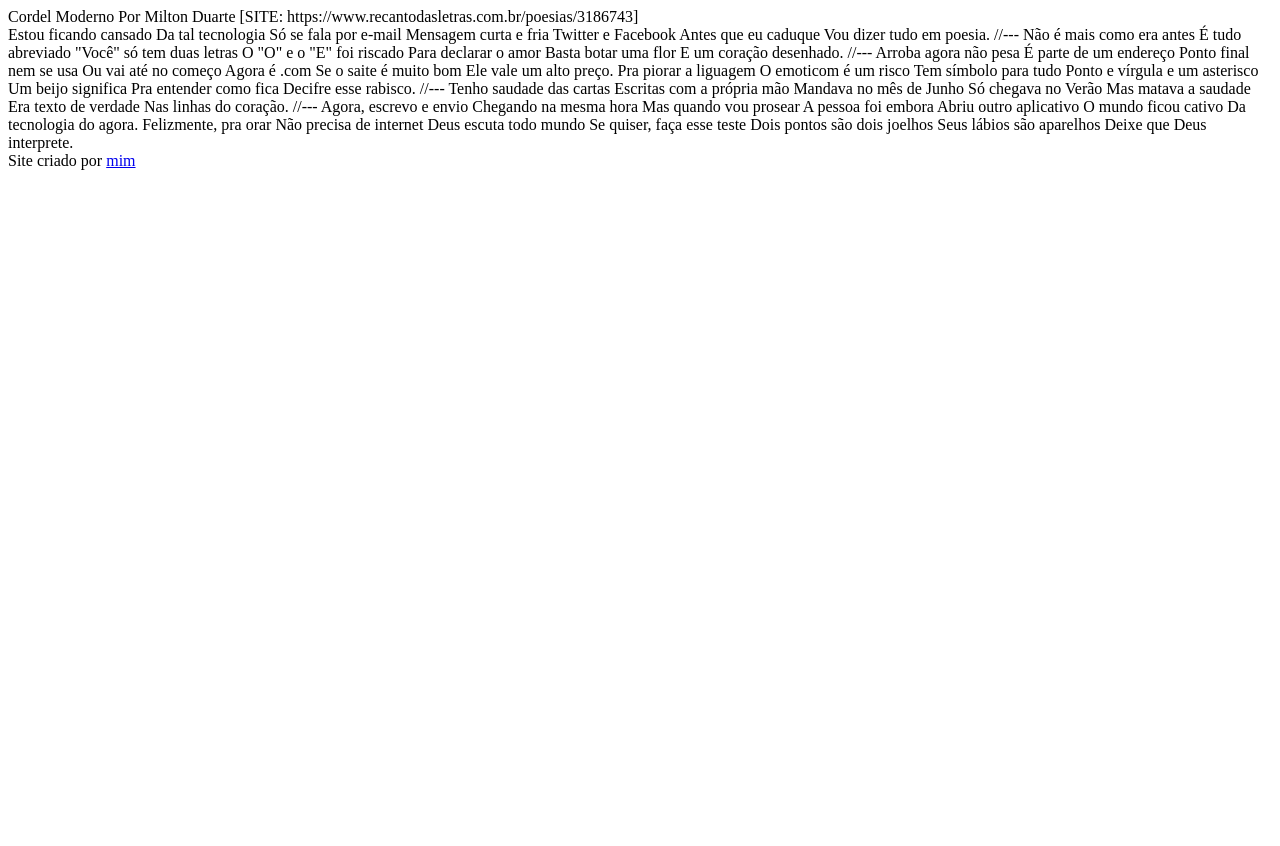
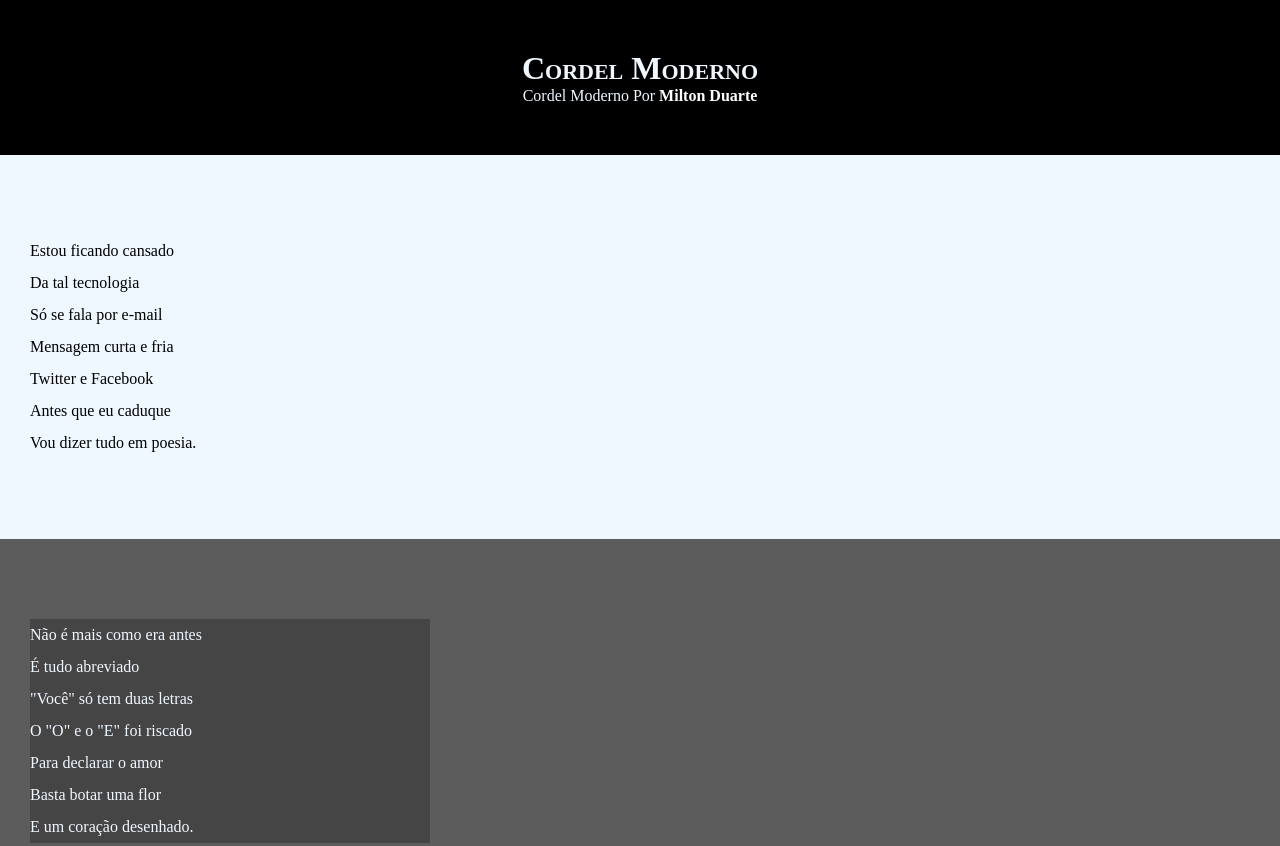
Before and after one commit to jjpxt/html-css, a plain HTML site: page 19_cordel/index.html in a window 1280 px wide. Shown: the top 846 px of the page. Before the commit the page ends 800 px from the top, so only its background shows below. Drawn offline with Linux system fonts and the light colour scheme.

Commit message:
atualizei estilo do texto

```diff
--- a/19_cordel/index.html
+++ b/19_cordel/index.html
@@ -3,30 +3,99 @@
   <head>
     <meta charset="UTF-8" />
     <meta name="viewport" content="width=device-width, initial-scale=1.0" />
+    <link rel="stylesheet" href="style.css" />
     <title>Document</title>
   </head>
   <body>
     <header>
-      Cordel Moderno Por Milton Duarte [SITE:
-      https://www.recantodasletras.com.br/poesias/3186743]
+      <h1>Cordel Moderno</h1>
+      <p>
+        Cordel Moderno Por
+        <a
+          href="https://www.recantodasletras.com.br/poesias/3186743"
+          target="_blank"
+          >Milton Duarte</a
+        >
+      </p>
     </header>
 
-    Estou ficando cansado Da tal tecnologia Só se fala por e-mail Mensagem curta
-    e fria Twitter e Facebook Antes que eu caduque Vou dizer tudo em poesia.
-    //--- Não é mais como era antes É tudo abreviado "Você" só tem duas letras O
-    "O" e o "E" foi riscado Para declarar o amor Basta botar uma flor E um
-    coração desenhado. //--- Arroba agora não pesa É parte de um endereço Ponto
-    final nem se usa Ou vai até no começo Agora é .com Se o saite é muito bom
-    Ele vale um alto preço. Pra piorar a liguagem O emoticom é um risco Tem
-    símbolo para tudo Ponto e vírgula e um asterisco Um beijo significa Pra
-    entender como fica Decifre esse rabisco. //--- Tenho saudade das cartas
-    Escritas com a própria mão Mandava no mês de Junho Só chegava no Verão Mas
-    matava a saudade Era texto de verdade Nas linhas do coração. //--- Agora,
-    escrevo e envio Chegando na mesma hora Mas quando vou prosear A pessoa foi
-    embora Abriu outro aplicativo O mundo ficou cativo Da tecnologia do agora.
-    Felizmente, pra orar Não precisa de internet Deus escuta todo mundo Se
-    quiser, faça esse teste Dois pontos são dois joelhos Seus lábios são
-    aparelhos Deixe que Deus interprete.
+    <section class="normal">
+      <p>
+        Estou ficando cansado <br />
+        Da tal tecnologia <br />
+        Só se fala por e-mail<br />
+        Mensagem curta e fria <br />
+        Twitter e Facebook <br />
+        Antes que eu caduque <br />
+        Vou dizer tudo em poesia.
+      </p>
+    </section>
+
+    <section class="imagem">
+      <p>
+        Não é mais como era antes<br />
+        É tudo abreviado <br />
+        "Você" só tem duas letras <br />
+        O "O" e o "E" foi riscado<br />
+        Para declarar o amor <br />
+        Basta botar uma flor<br />
+        E um coração desenhado.
+      </p>
+    </section>
+
+    <section class="normal">
+      <p>
+        Arroba agora não pesa<br />
+        É parte de um endereço <br />
+        Ponto final nem se usa <br />
+        Ou vai até no começo <br />
+        Agora é .com<br />
+        Se o saite é muito bom <br />
+        Ele vale um alto preço. <br />
+      </p>
+      <p>
+        Pra piorar a liguagem<br />
+        O emoticom é um risco<br />
+        Tem símbolo para tudo<br />
+        Ponto e vírgula e um asterisco<br />
+        Um beijo significa<br />
+        Pra entender como fica <br />
+        Decifre esse rabisco.
+      </p>
+    </section>
+
+    <section class="imagem">
+      <p>
+        Tenho saudade das cartas<br />
+        Escritas com a própria mão <br />
+        Mandava no mês de Junho<br />
+        Só chegava no Verão <br />
+        Mas matava a saudade<br />
+        Era texto de verdade <br />
+        Nas linhas do coração.
+      </p>
+    </section>
+
+    <section class="normal">
+      <p>
+        Agora, escrevo e envio<br />
+        Chegando na mesma hora<br />
+        Mas quando vou prosear <br />
+        A pessoa foi embora <br />
+        Abriu outro aplicativo <br />
+        O mundo ficou cativo <br />
+        Da tecnologia do agora.<br />
+      </p>
+      <p>
+        Felizmente, pra orar<br />
+        Não precisa de internet <br />
+        Deus escuta todo mundo <br />
+        Se quiser, faça esse teste <br />
+        Dois pontos são dois joelhos<br />
+        Seus lábios são aparelhos<br />
+        Deixe que Deus interprete.
+      </p>
+    </section>
 
     <footer>
       Site criado por <a href="https://github.com/jjpxt" target="_blank">mim</a>
--- /dev/null
+++ b/19_cordel/style.css
@@ -0,0 +1,63 @@
+*{
+    margin: 0px;
+    padding: 0px;
+}
+
+html, body{
+    min-height: 100vh;
+    background-color: darkgray;
+}
+
+header {
+    background-color: black;
+    color: aliceblue;
+    text-align: center;
+}
+
+header > h1 {
+    padding-top: 50px;
+    font-variant: small-caps;
+}
+
+header > p {
+    padding-bottom: 50px;
+}
+
+header a,footer a{
+    color: white;
+    font-weight: bold;
+    text-decoration: none;
+}
+
+header a:hover, footer a:hover{
+    text-decoration: underline;
+}
+
+section{
+    padding-top: 10vh;
+    padding-bottom: 10vh;
+    line-height: 2em;
+    padding-left: 30px;
+}
+
+section.normal{
+    background-color: aliceblue;
+    color: black;
+}
+
+section.imagem{
+    background-color: rgba(0, 0, 0, 0.456);
+    color: aliceblue;
+}
+
+section.imagem > p{
+    width: 400px;
+    background-color: rgba(0,0,0,0.253);
+}
+
+footer{
+    background-color: black;
+    color: aliceblue;
+    text-align: center;
+    padding: 10px;
+}
```
